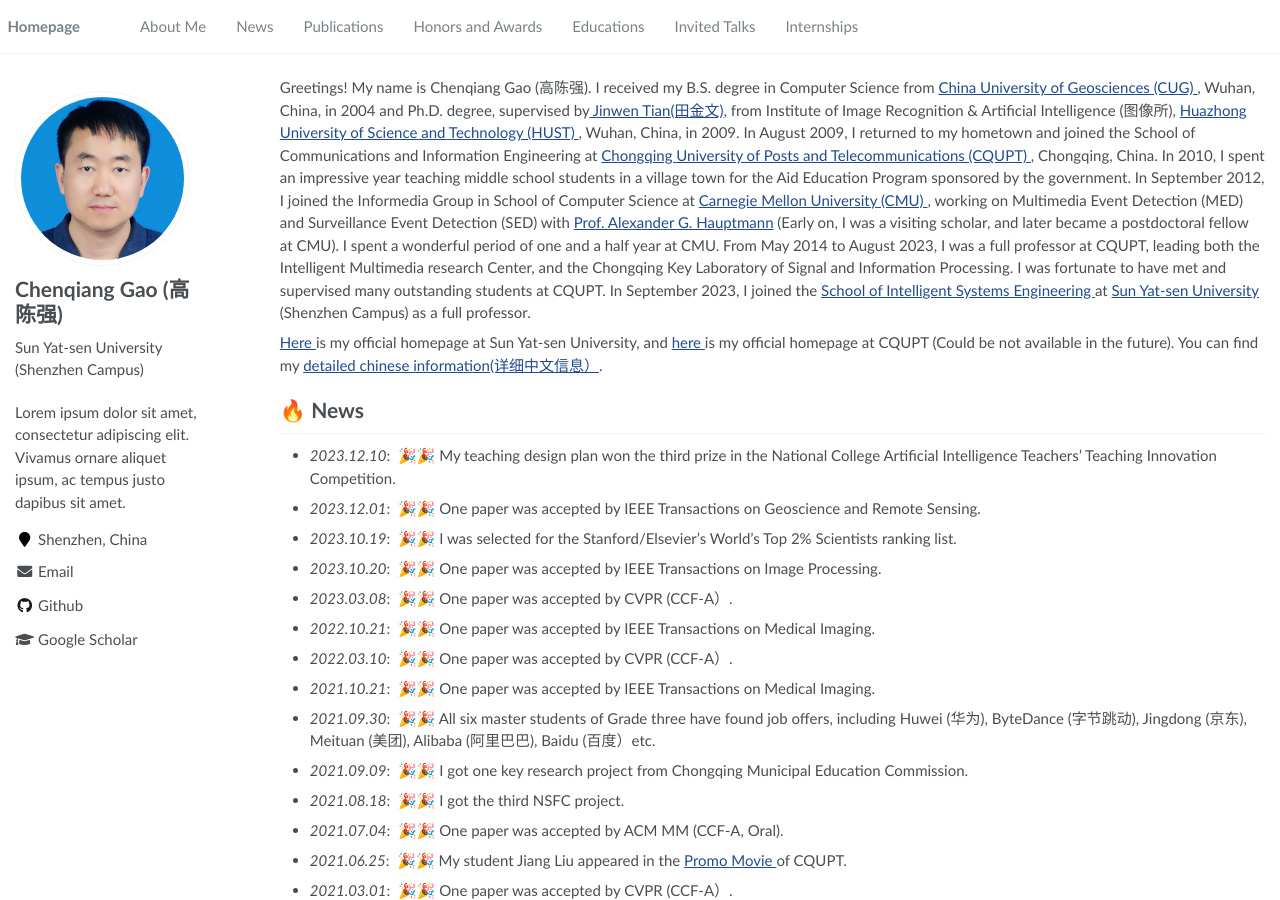
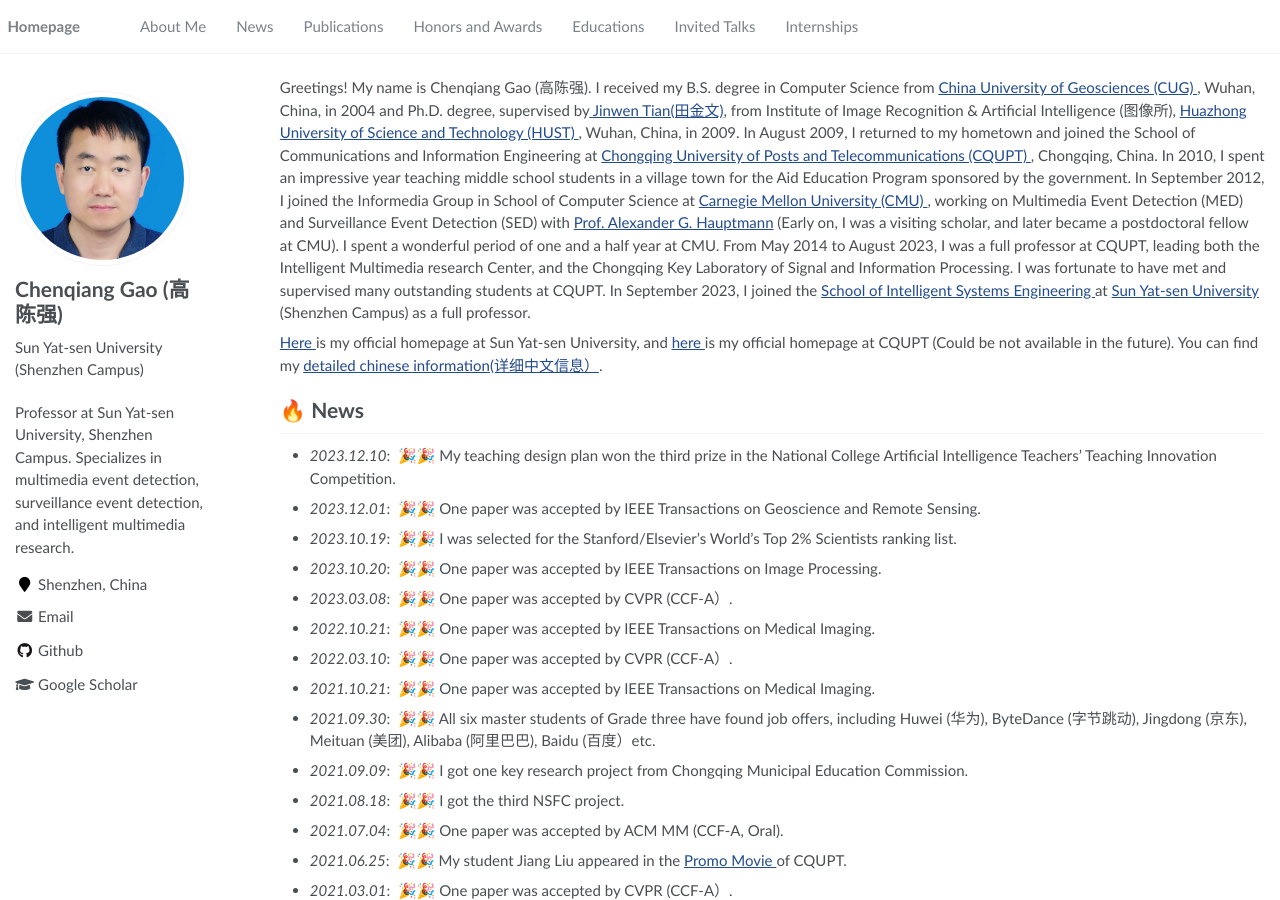
Before and after one commit to LinyuJupiter/gaocq-homepage, a Jekyll site: the page built from _pages/about.md, in a window 1280 px wide and 900 px high. Built offline with Jekyll 4.4.1, drawn with Linux system fonts in a browser that asks for light colours.

Commit message:
Update _config.yml

```diff
--- a/_config.yml
+++ b/_config.yml
@@ -7,7 +7,7 @@
 
 # Site Settings
 title                    : "Chenqiang Gao"
-description              : "Lorem ipsum dolor sit amet, consectetur adipiscing elit. Vivamus ornare aliquet ipsum, ac tempus justo dapibus sit amet. "
+description              : "Professor at Sun Yat-sen University, Shenzhen Campus. Specializes in multimedia event detection, surveillance event detection, and intelligent multimedia research."
 repository               : "LinyuJupiter/gaocq-homepage"
 google_scholar_stats_use_cdn : true
 
```
